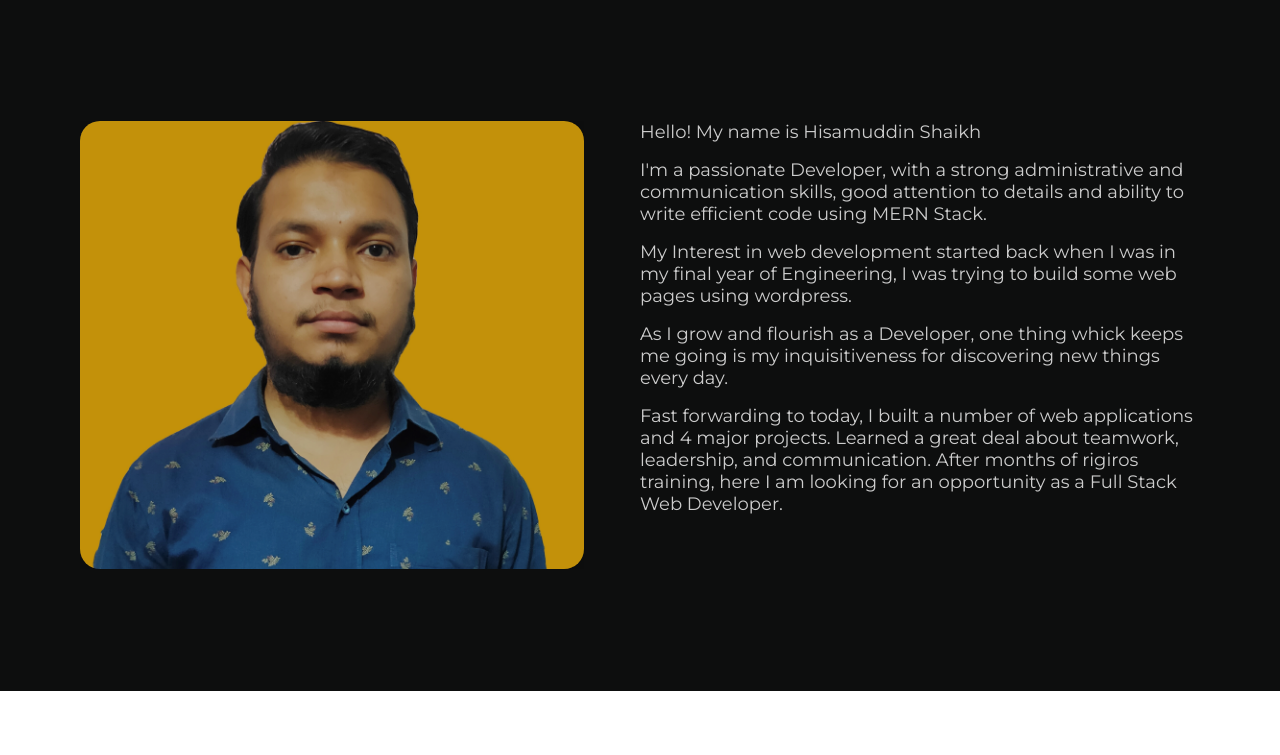
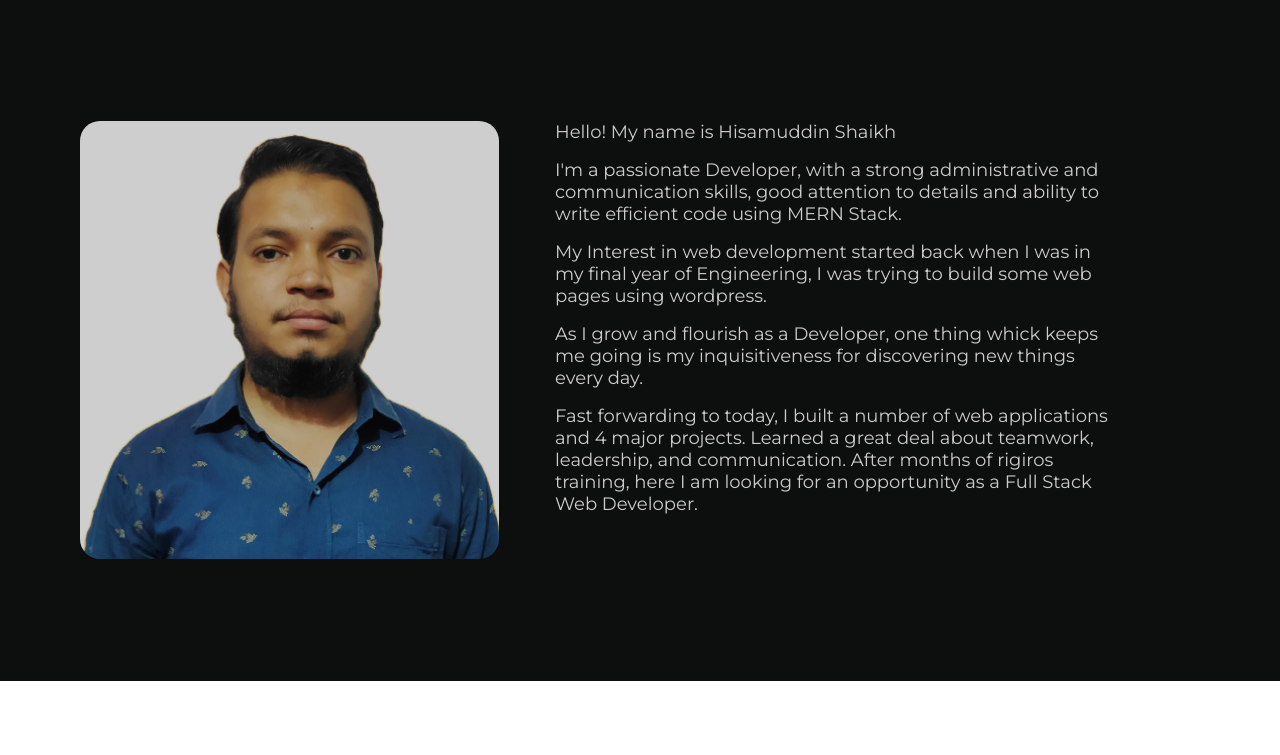
Before and after one commit to Hisam-94/Portfolio, a React (Create React App) app: page / in a window 1280 px wide. Shown: the part 918-1673 px from the top of the page. Built offline with nearby package versions, Linux system fonts and the light colour scheme.

Commit message:
Added prejects

```diff
--- a/src/components/styles/About.styled.js
+++ b/src/components/styles/About.styled.js
@@ -18,8 +18,8 @@ export const AboutContent = styled.div`
 
 export const AboutImageContainer = styled.div`
   position: relative;
-  width: 45%;
-  height: 28rem;
+  // width: 45%;
+  // height: 30rem;
   z-index: 3;
 
   &::after {
```
Also changed, not shown: src/components/About/About.js (+6 -5 lines), src/assets/Hisam.png (added).
